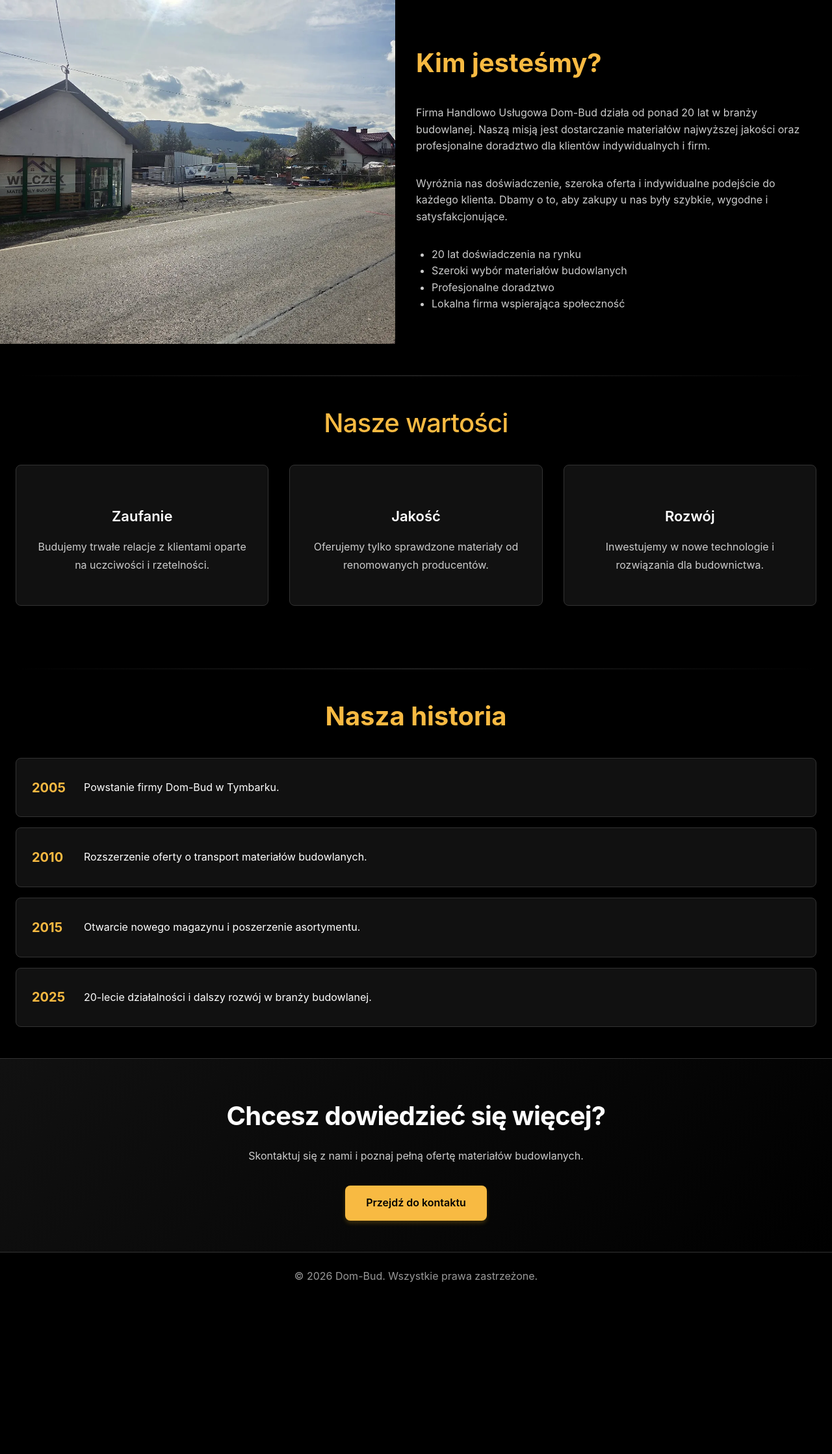
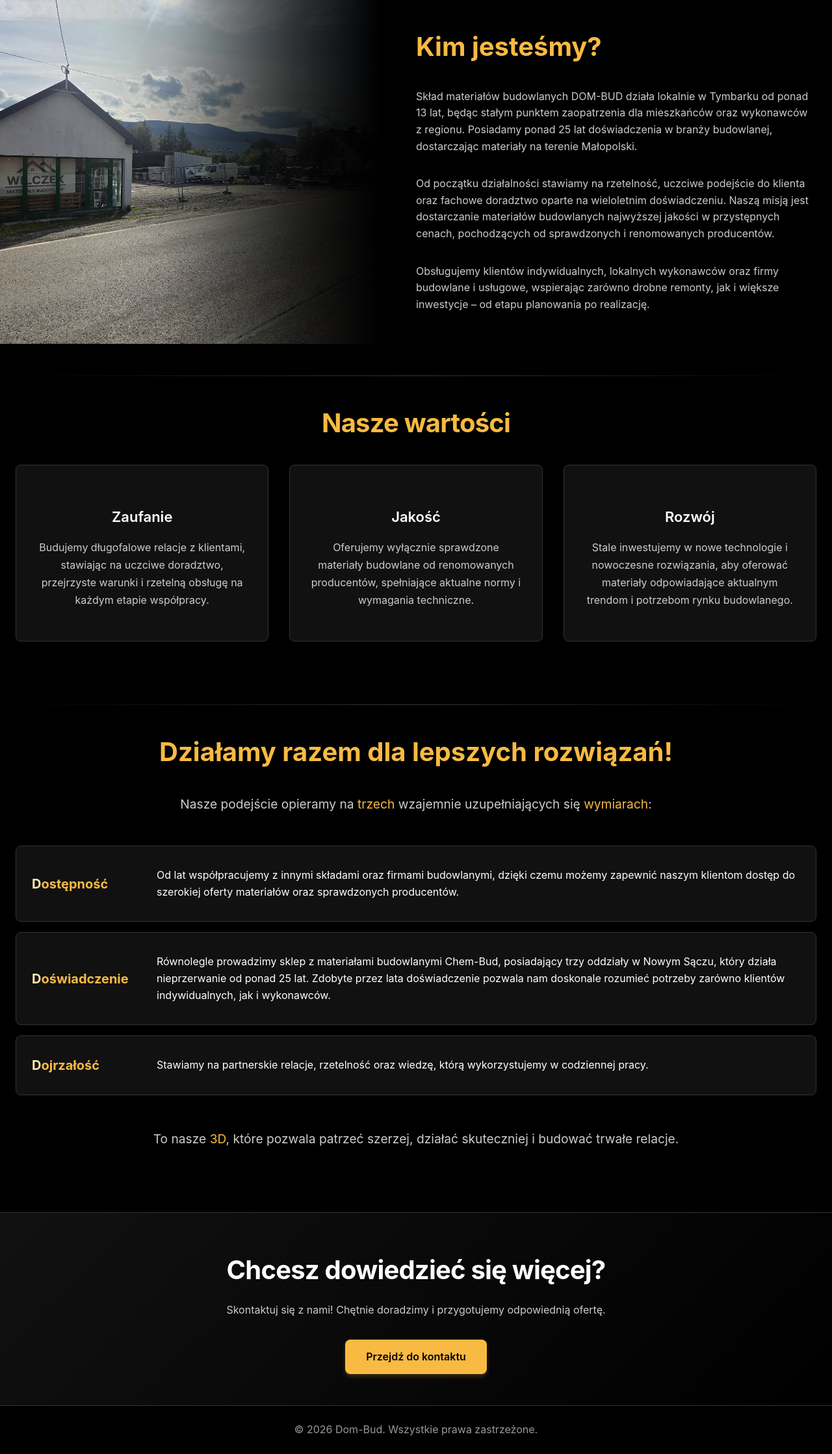
Before and after one commit to Michal-Brzezinski/Dom-Bud, a PHP site: page /app/views/about.view.php in a window 1280 px wide. Shown: the part 92-2329 px from the top of the page at 65% size. Before the commit the page ends 2065 px from the top, so only its background shows below. Run offline with PHP 8.4, Linux system fonts and the light colour scheme.

Commit message:
Modified 'about' section

```diff
--- a/app/views/about.view.php
+++ b/app/views/about.view.php
@@ -25,20 +25,20 @@
     <div class="about__content">
       <h2 class="about__title">Kim jesteśmy?</h2>
       <p>
-        Firma Handlowo Usługowa Dom-Bud działa od ponad 20 lat w branży budowlanej.
-        Naszą misją jest dostarczanie materiałów najwyższej jakości oraz profesjonalne doradztwo
-        dla klientów indywidualnych i firm.
+        Skład materiałów budowlanych DOM-BUD działa lokalnie w Tymbarku od ponad 13 lat,
+        będąc stałym punktem zaopatrzenia dla mieszkańców oraz wykonawców z regionu.
+        Posiadamy ponad 25 lat doświadczenia w branży budowlanej, dostarczając materiały na terenie Małopolski.
       </p>
       <p>
-        Wyróżnia nas doświadczenie, szeroka oferta i indywidualne podejście do każdego klienta.
-        Dbamy o to, aby zakupy u nas były szybkie, wygodne i satysfakcjonujące.
+        Od początku działalności stawiamy na rzetelność, uczciwe podejście
+        do klienta oraz fachowe doradztwo oparte na wieloletnim doświadczeniu.
+        Naszą misją jest dostarczanie materiałów budowlanych najwyższej jakości w przystępnych
+        cenach, pochodzących od sprawdzonych i renomowanych producentów.
       </p>
-      <ul>
-        <li>20 lat doświadczenia na rynku</li>
-        <li>Szeroki wybór materiałów budowlanych</li>
-        <li>Profesjonalne doradztwo</li>
-        <li>Lokalna firma wspierająca społeczność</li>
-      </ul>
+      <p>
+        Obsługujemy klientów indywidualnych, lokalnych wykonawców oraz firmy budowlane i usługowe,
+        wspierając zarówno drobne remonty, jak i większe inwestycje – od etapu planowania po realizację.
+      </p>
     </div>
   </section>
 
@@ -48,46 +48,68 @@
     <div class="features__grid">
       <div class="features__box">
         <h4 class="features__box-title">Zaufanie</h4>
-        <p class="features__box-text">Budujemy trwałe relacje z klientami oparte na uczciwości i rzetelności.</p>
+        <p class="features__box-text">
+          Budujemy długofalowe relacje z klientami, stawiając na uczciwe doradztwo,
+          przejrzyste warunki i rzetelną obsługę na każdym etapie współpracy.
+        </p>
       </div>
       <div class="features__box">
         <h4 class="features__box-title">Jakość</h4>
-        <p class="features__box-text">Oferujemy tylko sprawdzone materiały od renomowanych producentów.</p>
+        <p class="features__box-text">
+          Oferujemy wyłącznie sprawdzone materiały budowlane od renomowanych producentów,
+          spełniające aktualne normy i wymagania techniczne.
+        </p>
       </div>
       <div class="features__box">
         <h4 class="features__box-title">Rozwój</h4>
-        <p class="features__box-text">Inwestujemy w nowe technologie i rozwiązania dla budownictwa.</p>
+        <p class="features__box-text">
+          Stale inwestujemy w nowe technologie i nowoczesne rozwiązania,
+          aby oferować materiały odpowiadające aktualnym trendom i potrzebom rynku budowlanego.
+        </p>
       </div>
     </div>
   </section>
 
   <!-- Historia firmy -->
   <section class="history section">
-    <h3 class="history__title">Nasza historia</h3>
+    <h3 class="history__title">Działamy razem dla lepszych rozwiązań!</h3>
+    <p class="history__intro">
+      Nasze podejście opieramy na <span class="highlight">trzech</span>
+      wzajemnie uzupełniających się <span class="highlight">wymiarach</span>:
+    </p>
     <div class="history__grid">
       <div class="history__card">
-        <span class="history__year">2005</span>
-        <p>Powstanie firmy Dom-Bud w Tymbarku.</p>
+        <span class="history__year"><span class="highlight">D</span>ostępność</span>
+        <p>
+          Od lat współpracujemy z innymi składami oraz firmami budowlanymi,
+          dzięki czemu możemy zapewnić naszym klientom dostęp do szerokiej
+          oferty materiałów oraz sprawdzonych producentów.
+        </p>
       </div>
       <div class="history__card">
-        <span class="history__year">2010</span>
-        <p>Rozszerzenie oferty o transport materiałów budowlanych.</p>
+        <span class="history__year"><span class="highlight">D</span>oświadczenie</span>
+        <p>Równolegle prowadzimy sklep z materiałami budowlanymi Chem-Bud,
+          posiadający trzy oddziały w Nowym Sączu, który działa nieprzerwanie od ponad 25 lat.
+          Zdobyte przez lata doświadczenie pozwala nam doskonale rozumieć
+          potrzeby zarówno klientów indywidualnych, jak i wykonawców.
+        </p>
       </div>
       <div class="history__card">
-        <span class="history__year">2015</span>
-        <p>Otwarcie nowego magazynu i poszerzenie asortymentu.</p>
-      </div>
-      <div class="history__card">
-        <span class="history__year">2025</span>
-        <p>20-lecie działalności i dalszy rozwój w branży budowlanej.</p>
+        <span class="history__year"><span class="highlight">D</span>ojrzałość</span>
+        <p>Stawiamy na partnerskie relacje, rzetelność oraz wiedzę,
+          którą wykorzystujemy w codziennej pracy.</p>
       </div>
     </div>
+    <br><br>
+    <p class="history__intro">
+      To nasze <span class="highlight">3D</span>, które pozwala patrzeć szerzej, działać skuteczniej i budować trwałe relacje.
+    </p>
   </section>
 
   <!-- CTA -->
   <section class="cta">
     <h3 class="cta__title">Chcesz dowiedzieć się więcej?</h3>
-    <p class="cta__text">Skontaktuj się z nami i poznaj pełną ofertę materiałów budowlanych.</p>
+    <p class="cta__text">Skontaktuj się z nami! Chętnie doradzimy i przygotujemy odpowiednią ofertę.</p>
     <a href="/kontakt" class="cta__button">Przejdź do kontaktu</a>
   </section>
 
--- a/app/views/home.view.php
+++ b/app/views/home.view.php
@@ -51,7 +51,7 @@
   <!-- CTA -->
   <section class="cta">
     <h3 class="cta__title">Masz pytania?</h3>
-    <p class="cta__text">Skontaktuj się z nami i dowiedz się więcej o naszej ofercie.</p>
+    <p class="cta__text">Skontaktuj się z nami! Chętnie doradzimy i przygotujemy odpowiednią ofertę.</p>
     <a href="/kontakt" class="cta__button">Przejdź do kontaktu</a>
   </section>
 
--- a/public/css/style.css
+++ b/public/css/style.css
@@ -6,6 +6,7 @@
     --color-text: #fff;
     --color-border: #333;
     --color-accent: #f8ba42;
+    --color-accent-light: #ffe6ac;
     --color-accent-hover: rgb(247, 210, 89);
     --border-radius: 0.5rem;
     --transition: all 0.3s ease;
@@ -95,7 +96,7 @@ body.site {
 
 .features__title {
     font-size: clamp(1.75rem, 4vw, 2.5rem);
-    font-weight: 500;
+    font-weight: 700;
     margin-top: 1.5rem;
     margin-bottom: 2rem;
     color: var(--color-accent);
@@ -695,7 +696,36 @@ body.site {
     flex: 1;
     background-size: cover;
     background-position: center;
+    position: relative;
 }
+
+.about__image::after {
+    content: "";
+    position: absolute;
+    right: 0;
+    top: 0;
+    width: 75%;
+    /* było 40–55%, teraz gradient zachodzi dużo dalej */
+    height: 100%;
+    pointer-events: none;
+
+    background:
+        /* główne przyciemnienie – intensywność jak wcześniej */
+        linear-gradient(to left,
+            rgba(0, 0, 0, 1) 5%,
+            rgba(0, 0, 0, 0.7) 35%,
+            rgba(0, 0, 0, 0.3) 65%,
+            rgba(0, 0, 0, 0.15) 78%,
+            rgba(0, 0, 0, 0.1) 85%,
+            rgba(0, 0, 0, 0.05) 90%,
+            rgba(0, 0, 0, 0) 100%),
+
+        /* delikatna mgiełka dla naturalności */
+        radial-gradient(circle at 90% 50%,
+            rgba(0, 0, 0, 0.35) 0%,
+            rgba(0, 0, 0, 0) 70%);
+}
+
 
 .about__content {
     flex: 1;
@@ -709,6 +739,7 @@ body.site {
 .about__title {
     font-size: clamp(2rem, 5vw, 2.5rem);
     font-weight: 700;
+    margin-top: 0.5rem;
     margin-bottom: 1rem;
     color: var(--color-accent);
 }
@@ -739,6 +770,18 @@ body.site {
     color: var(--color-accent);
 }
 
+.history__intro {
+    max-width: 60rem;
+    margin: 0 auto 3rem;
+    font-size: 1.2rem;
+    line-height: 1.7;
+    color: var(--color-text2);
+}
+
+.history__intro .highlight {
+    color: var(--color-accent);
+}
+
 .history__grid {
     display: grid;
     grid-template-columns: 1fr;
@@ -753,7 +796,7 @@ body.site {
     text-align: left;
     display: flex;
     align-items: center;
-    gap: 1rem;
+    gap: 2rem;
     box-shadow: 0 4px 6px rgba(0, 0, 0, 0.3);
     transition: var(--transition);
 }
@@ -768,7 +811,11 @@ body.site {
     font-weight: 700;
     font-size: 1.25rem;
     color: var(--color-accent);
-    min-width: 4rem;
+    min-width: 10rem;
+}
+
+.history__year .highlight {
+    color: var(--color-accent-light);
 }
 
 /* Separator pomiędzy sekcjami */
@@ -804,6 +851,9 @@ body.site {
 
     .history__card {
         text-align: center;
+        flex-direction: column;
+        gap: 1.1rem;
+        padding: 2rem 3rem 2rem;
     }
 }
 
@@ -831,14 +881,14 @@ body.site {
     font-size: clamp(2rem, 5vw, 2.5rem);
     font-weight: 700;
     text-align: center;
-    margin-bottom: 2rem;
+    margin-bottom: 4rem;
     color: var(--color-accent);
 }
 
 .contact__grid {
     display: grid;
     grid-template-columns: 1fr 1fr;
-    gap: 2rem;
+    gap: 2.5rem;
 }
 
 .contact__form form {
@@ -954,7 +1004,7 @@ body.site {
 
 @media (min-width: 1024px) {
     .contact__grid {
-        padding: 0 6rem;
+        padding: 0 4rem;
         gap: 6rem;
     }
 }
```
Also changed, not shown: app/views/catalog.view.php (+7 -0 lines).
